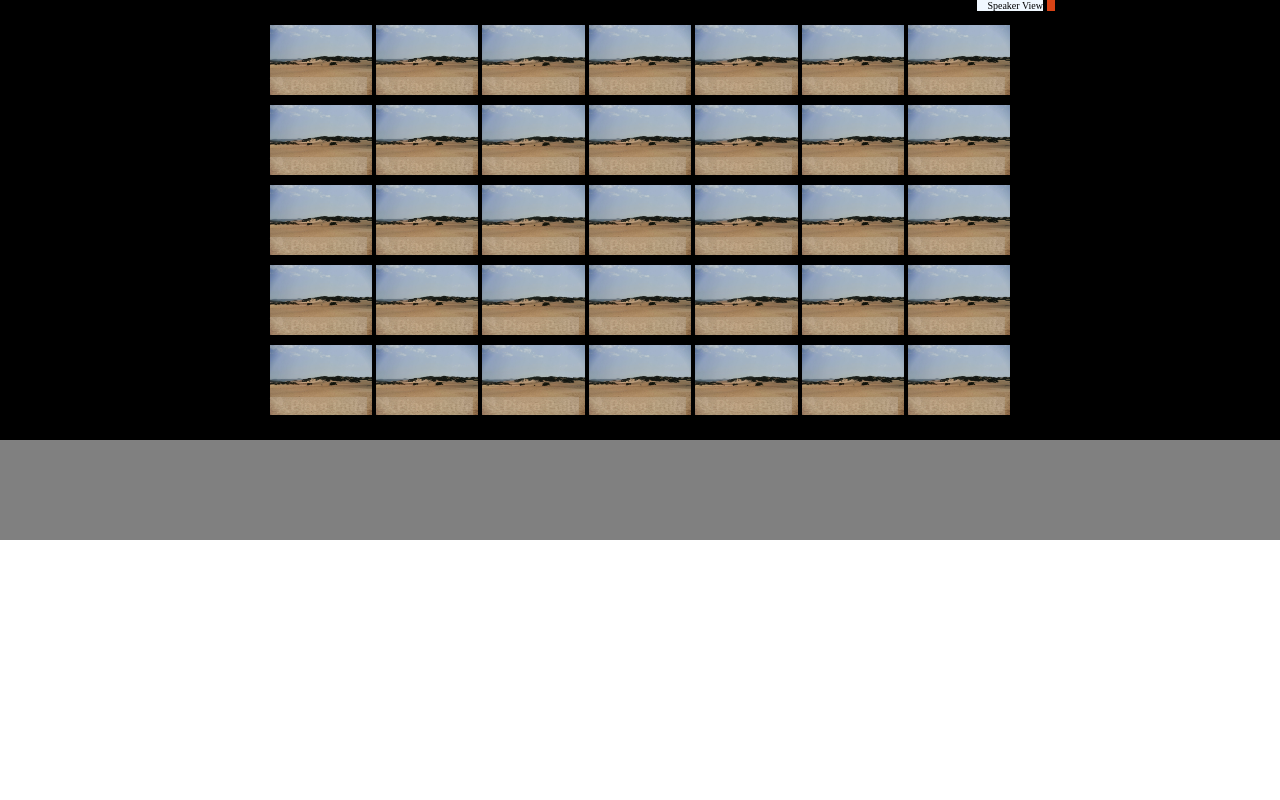
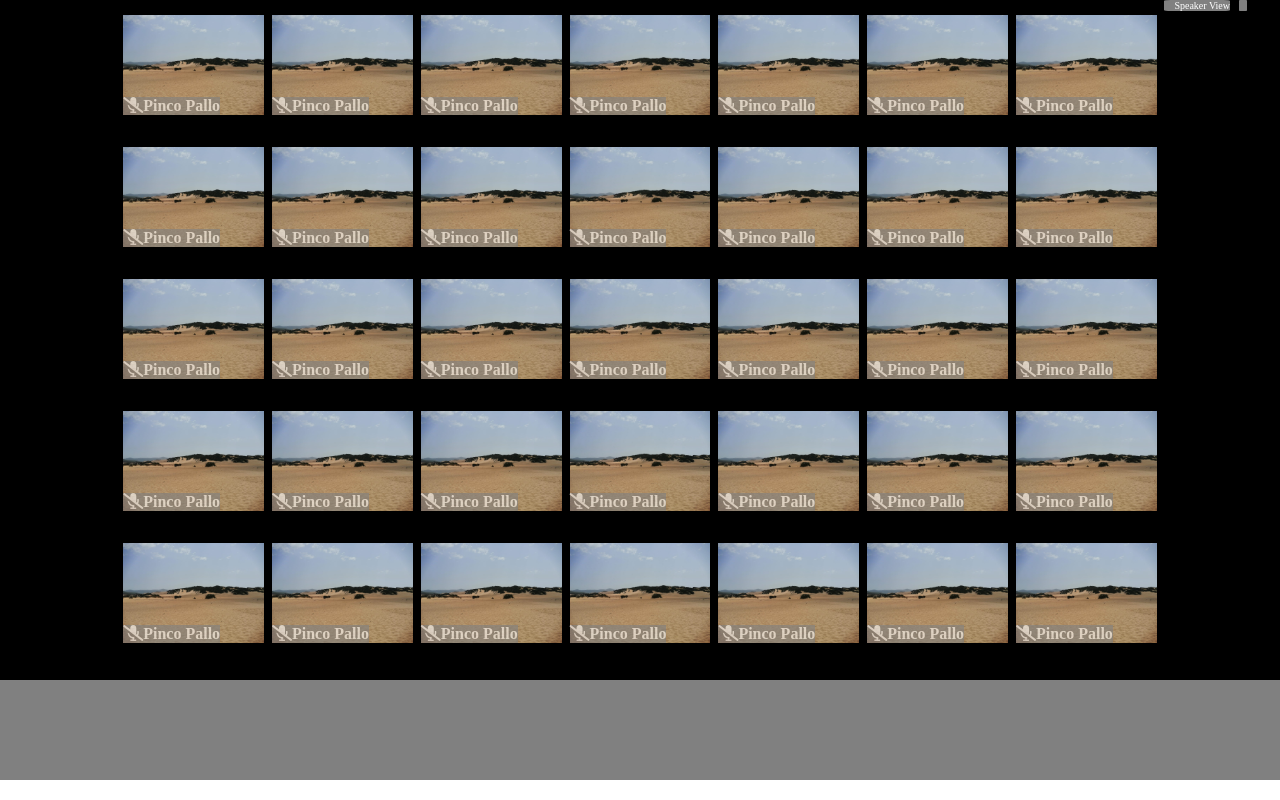
Before and after one commit to gianlivio/html-css-zoom, a plain HTML site: page index.html in a window 1280 px wide. Drawn offline with Linux system fonts and the light colour scheme.

Commit message:
add: modifiche alla struttura

```diff
--- a/css/style.css
+++ b/css/style.css
@@ -16,7 +16,7 @@ img {
 
 /* header */
 
-header{
+.header {
     width: 100%;
     background-color: black;
 
@@ -26,9 +26,35 @@ header{
 /* option1 container */
 
 .options1 {
-    width: 85vw;
+    width: 100vw;
     position: relative;
 
+}
+
+/* speaker view part */
+
+.speaker-view {
+    background-color: grey;
+    color: white;
+    border-radius: 10%;
+    font-size: 10px;
+    position: absolute;
+    right: 50px;
+
+
+}
+
+/* expand option in alto a destra*/
+
+.expand {
+
+    background-color: grey;
+    color: white;
+    border-radius: 10%;
+    font-size: 10px;
+    position: absolute;
+    right: 33px;
+    top: 0px;
 }
 
 
@@ -37,34 +63,13 @@ header{
 /* container */
 
 .container {
-    width: 64vw;
+    height: 85vh;
+    width: 88vw;
     margin: 0 auto;
-    padding: 20px;
+    padding: 10px;
     background-color: black;
     display: flex;
 
-}
-
-/* speaker view part */
-
-.speaker-view {
-    background-color: aliceblue;
-    font-size: 10px;
-    position: absolute;
-    right: 45px;
-
-
-}
-
-/* expand option in alto a destra*/
-
-.expand {
-
-    background-color: #D84315;
-    font-size: 10px;
-    position: absolute;
-    right: 33px;
-    top: 0px;
 }
 
 
@@ -80,28 +85,25 @@ header{
 
 .display {
 
-    width: 8vw;
-    height: 70px;
-
+    width: 11vw;
+    height: 100px;
+    margin: 5px 4px;
     background-image: url(../img/572.jpg);
     background-size: cover;
     position: relative;
-    color: white;
-    margin: 5px 2px;
-    display: flex;
-    justify-content: center;
-    align-items: center;
+
 
 }
 
 /* minidisplay */
 
 .minidisplay {
+    color: white;
     position:absolute;
     bottom: 0;
     left: 0;
-    opacity: 0.2;
-    background-color: lightgrey;
+    opacity: 0.6;
+    background-color: grey;
 
 }
 
--- a/index.html
+++ b/index.html
@@ -13,6 +13,7 @@
 <body>
 
     <header><!-- contenitore principale -->
+        <div class="header">
             <div class="options1">
                 <div class="speaker-view">
                     <div>
@@ -31,9 +32,6 @@
             </div>
 
             <div class="container flex">
-
-
-
 
                 <!-- display -->
 
@@ -307,13 +305,12 @@
                 <!-- barra interattiva -->
 
             </div>
+
+    </header>
     <div class="barra">
 
     </div>
-
-
-
-    </header>
+    </div>
 </body>
 
 </html>
```
Lines whose indentation alone changed are shown as unchanged.
